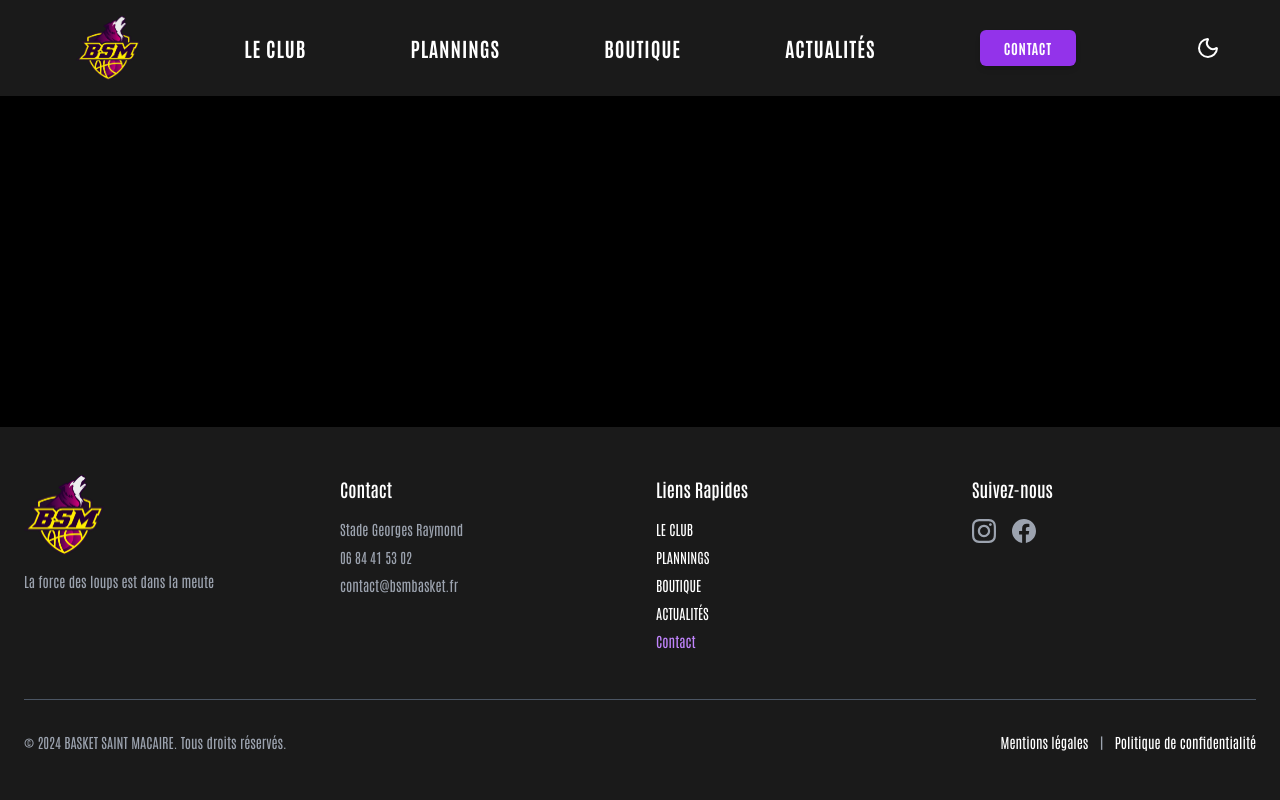
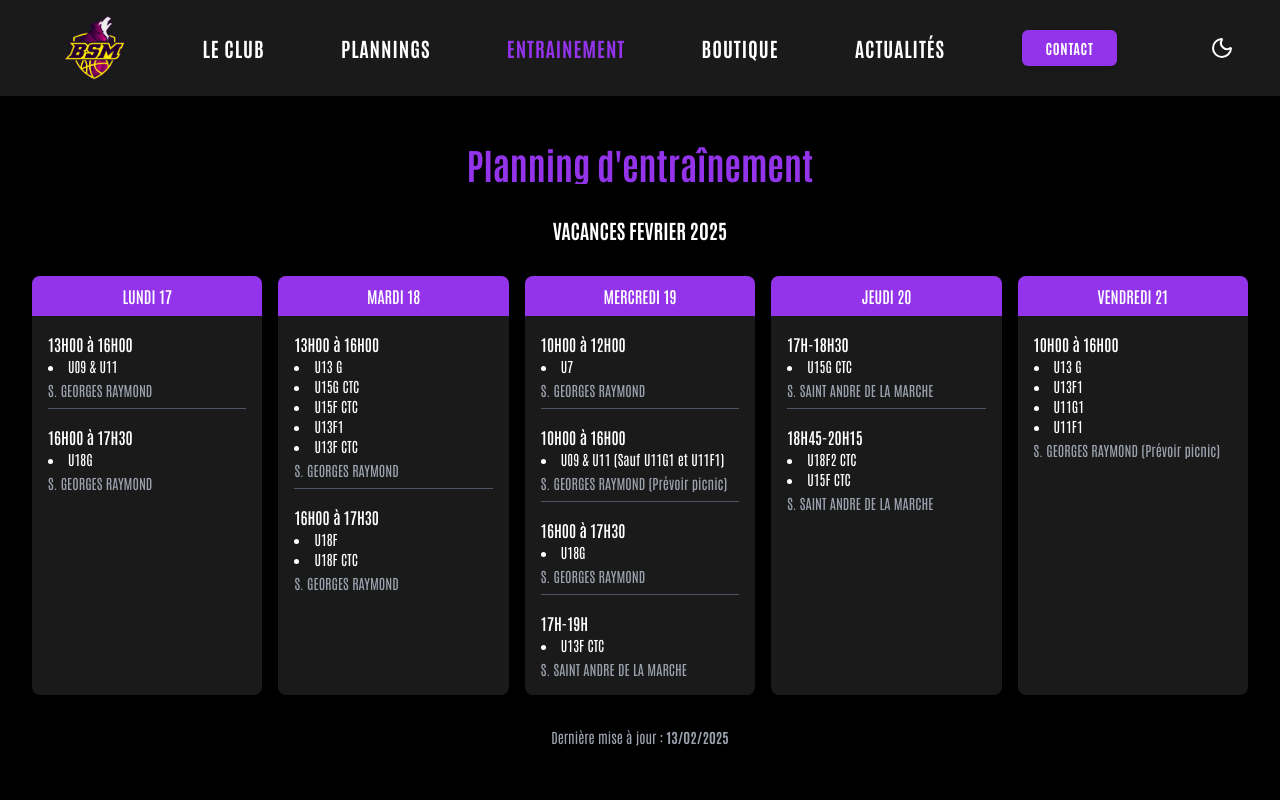
Before and after one commit to BasketSaintMacaire/bsm_website, a Vue app: page /planning-entrainement in a window 1280 px wide. Shown: the top 800 px of the page. Built offline with nearby package versions, Linux system fonts and the light colour scheme.

Commit message:
ajout du planning d'entrainement pour les vacance de fevrier

```diff
--- a/src/App.vue
+++ b/src/App.vue
@@ -10,6 +10,7 @@ const isMenuOpen = ref(false)
 const links = [
   { to: '/leclub', text: 'LE CLUB' },
   { to: '/planning', text: 'PLANNINGS' },
+  { to: '/planning-entrainement', text: 'ENTRAINEMENT' },
   { to: '/boutique', text: 'BOUTIQUE' },
   { to: '/actualites', text: 'ACTUALITÉS' },
 ]
--- a/src/router/index.ts
+++ b/src/router/index.ts
@@ -17,6 +17,11 @@ const router = createRouter({
       path: '/planning',
       name: 'planning',
       component: () => import('@/views/PlanningView.vue'),
+    },
+    {
+      path: '/planning-entrainement',
+      name: 'planning-entrainement',
+      component: () => import('@/views/TrainingPlanningView.vue'),
     },
     {
       path: '/boutique',
--- /dev/null
+++ b/src/views/TrainingPlanningView.vue
@@ -0,0 +1,153 @@
+<script setup lang="ts">
+import { ref } from 'vue'
+
+interface TrainingSession {
+  time: string
+  groups: string[]
+  location: string
+}
+
+interface DaySchedule {
+  date: string
+  sessions: TrainingSession[]
+}
+
+const weekSchedule = ref<DaySchedule[]>([
+  {
+    date: 'LUNDI 17',
+    sessions: [
+      {
+        time: '13H00 à 16H00',
+        groups: ['U09 & U11'],
+        location: 'S. GEORGES RAYMOND',
+      },
+      {
+        time: '16H00 à 17H30',
+        groups: ['U18G'],
+        location: 'S. GEORGES RAYMOND',
+      },
+    ],
+  },
+  {
+    date: 'MARDI 18',
+    sessions: [
+      {
+        time: '13H00 à 16H00',
+        groups: ['U13 G', 'U15G CTC', 'U15F CTC', 'U13F1', 'U13F CTC'],
+        location: 'S. GEORGES RAYMOND',
+      },
+      {
+        time: '16H00 à 17H30',
+        groups: ['U18F', 'U18F CTC'],
+        location: 'S. GEORGES RAYMOND',
+      },
+    ],
+  },
+  {
+    date: 'MERCREDI 19',
+    sessions: [
+      {
+        time: '10H00 à 12H00',
+        groups: ['U7'],
+        location: 'S. GEORGES RAYMOND',
+      },
+      {
+        time: '10H00 à 16H00',
+        groups: ['U09 & U11 (Sauf U11G1 et U11F1)'],
+        location: 'S. GEORGES RAYMOND (Prévoir picnic)',
+      },
+      {
+        time: '16H00 à 17H30',
+        groups: ['U18G'],
+        location: 'S. GEORGES RAYMOND',
+      },
+      {
+        time: '17H-19H',
+        groups: ['U13F CTC'],
+        location: 'S. SAINT ANDRE DE LA MARCHE',
+      },
+    ],
+  },
+  {
+    date: 'JEUDI 20',
+    sessions: [
+      {
+        time: '17H-18H30',
+        groups: ['U15G CTC'],
+        location: 'S. SAINT ANDRE DE LA MARCHE',
+      },
+      {
+        time: '18H45-20H15',
+        groups: ['U18F2 CTC', 'U15F CTC'],
+        location: 'S. SAINT ANDRE DE LA MARCHE',
+      },
+    ],
+  },
+  {
+    date: 'VENDREDI 21',
+    sessions: [
+      {
+        time: '10H00 à 16H00',
+        groups: ['U13 G', 'U13F1', 'U11G1', 'U11F1'],
+        location: 'S. GEORGES RAYMOND (Prévoir picnic)',
+      },
+    ],
+  },
+])
+</script>
+
+<template>
+  <div
+    class="min-h-screen bg-page dark:bg-page-dark text-mainText dark:text-mainText-dark py-12 px-4 sm:px-6 lg:px-8"
+  >
+    <div class="max-w-7xl mx-auto">
+      <h1
+        class="text-4xl font-extrabold text-center mb-8 bg-clip-text text-transparent bg-purple-600"
+      >
+        Planning d'entraînement
+      </h1>
+      <h2 class="text-xl font-bold text-center mb-8">VACANCES FEVRIER 2025</h2>
+
+      <div class="grid grid-cols-1 md:grid-cols-3 lg:grid-cols-5 gap-4">
+        <div
+          v-for="day in weekSchedule"
+          :key="day.date"
+          class="bg-card dark:bg-card-dark rounded-lg shadow-md overflow-hidden"
+        >
+          <div class="bg-purple-600 dark:bg-purple-600 text-white p-2 text-center font-semibold">
+            {{ day.date }}
+          </div>
+          <div class="p-4 space-y-4">
+            <div
+              v-if="day.sessions.length === 0"
+              class="text-mutedText dark:text-mutedText-dark text-center italic"
+            >
+              Pas d'entraînement
+            </div>
+            <div
+              v-for="(session, index) in day.sessions"
+              :key="index"
+              class="border-b border-borderColor dark:border-borderColor-dark pb-2 last:border-b-0 last:pb-0"
+            >
+              <p class="font-semibold">{{ session.time }}</p>
+              <ul class="list-disc list-inside text-sm">
+                <li v-for="group in session.groups" :key="group">{{ group }}</li>
+              </ul>
+              <p class="text-sm text-mutedText dark:text-mutedText-dark mt-1">
+                {{ session.location }}
+              </p>
+            </div>
+          </div>
+        </div>
+      </div>
+
+      <div class="mt-8 text-center text-sm text-mutedText dark:text-mutedText-dark">
+        <p>Dernière mise à jour : <strong>13/02/2025</strong></p>
+      </div>
+    </div>
+  </div>
+</template>
+
+<style scoped>
+/* Add any additional styles here if needed */
+</style>
```
